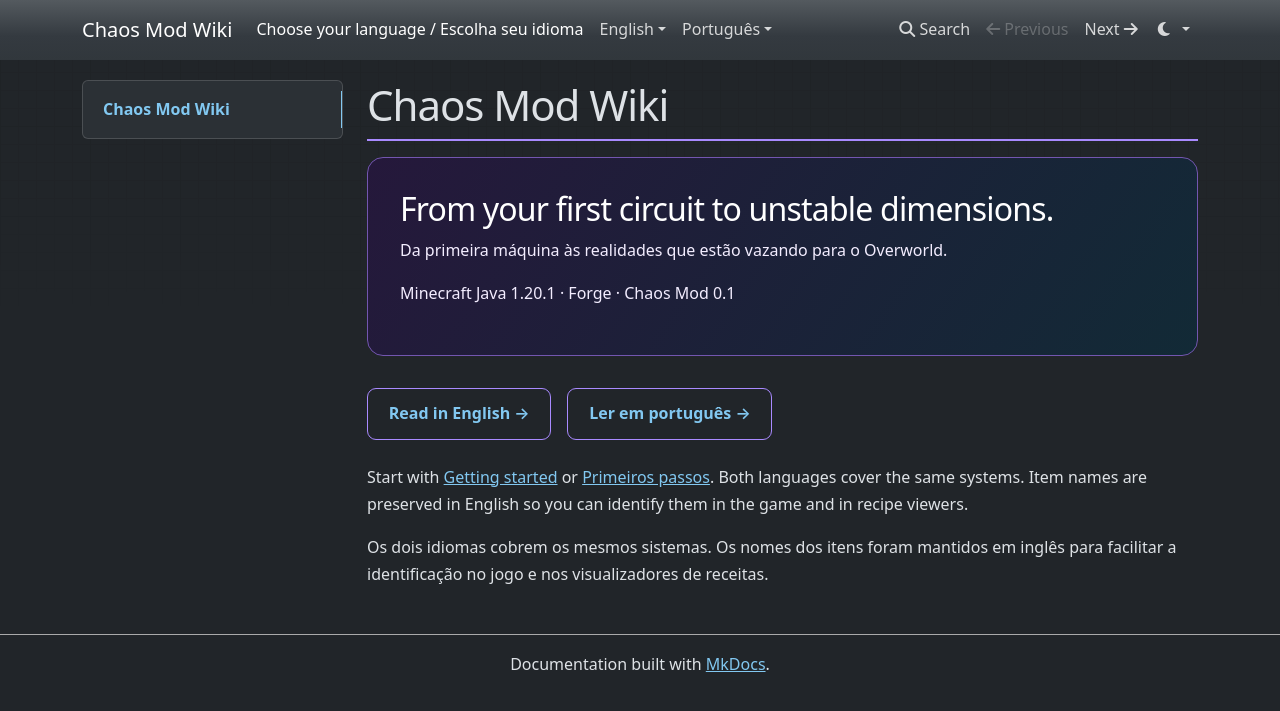
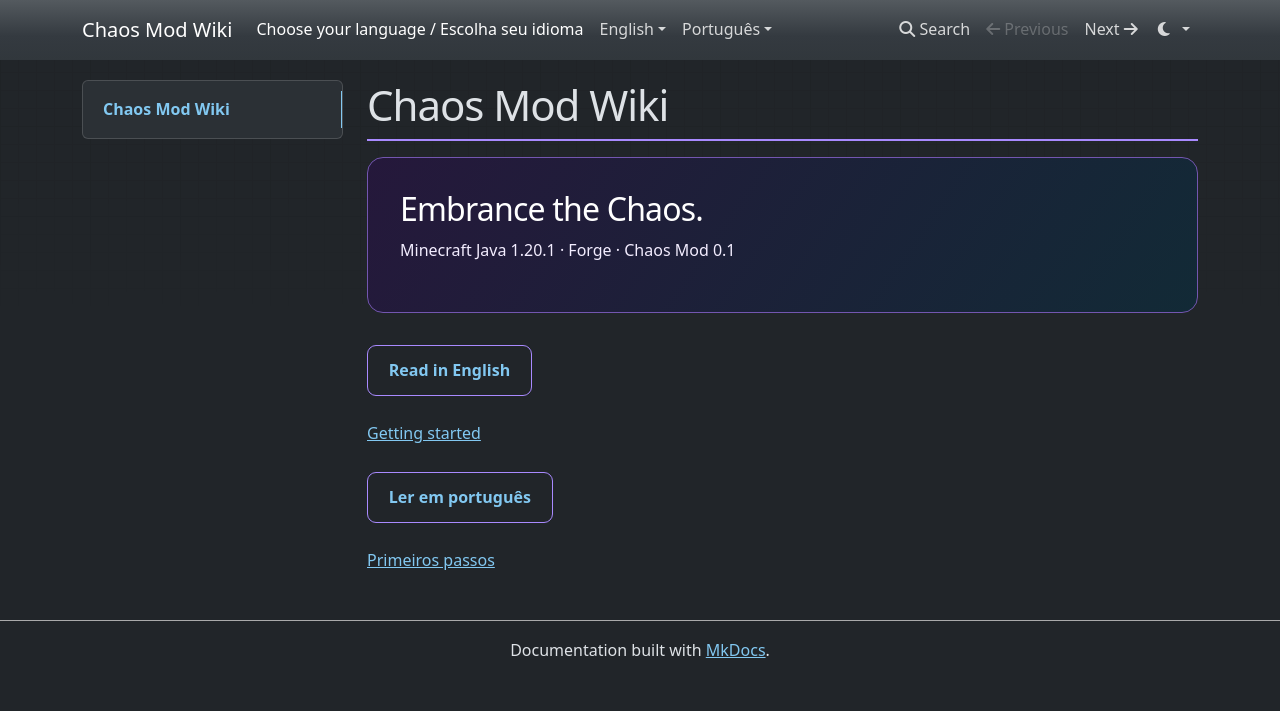
Before and after one commit to notmarsim/chaos-mod-wiki, an MkDocs documentation site: the page built from docs/index.md, in a window 1280 px wide. Shown: the top 711 px of the page. Built offline with MkDocs 1.6.1, drawn with Linux system fonts in a browser that asks for light colours; nearby versions of some CDN libraries.

Commit message:
Enhance language options in Chaos Mod Wiki
Added language links for English and Portuguese.

```diff
--- a/docs/index.md
+++ b/docs/index.md
@@ -1,16 +1,18 @@
 # Chaos Mod Wiki
 
 <div class="hero">
-<h2>From your first circuit to unstable dimensions.</h2>
-<p>Da primeira máquina às realidades que estão vazando para o Overworld.</p>
+<h2>Embrance the Chaos.</h2>
 <p>Minecraft Java 1.20.1 · Forge · Chaos Mod 0.1</p>
 </div>
 
+
 <div class="language-links">
-<a href="en/">Read in English →</a>
-<a href="pt/">Ler em português →</a>
+<a href="en/">Read in English</a> </div>
+
+[Getting started](en/getting-started.md)
+
+<div class="language-links">
+<a href="pt/">Ler em português</a>
 </div>
 
-Start with [Getting started](en/getting-started.md) or [Primeiros passos](pt/getting-started.md). Both languages cover the same systems. Item names are preserved in English so you can identify them in the game and in recipe viewers.
-
-Os dois idiomas cobrem os mesmos sistemas. Os nomes dos itens foram mantidos em inglês para facilitar a identificação no jogo e nos visualizadores de receitas.
+[Primeiros passos](pt/getting-started.md)
```
